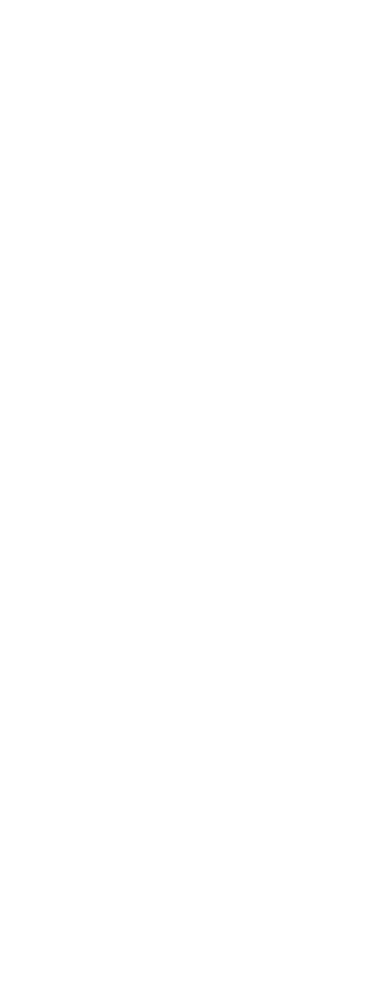
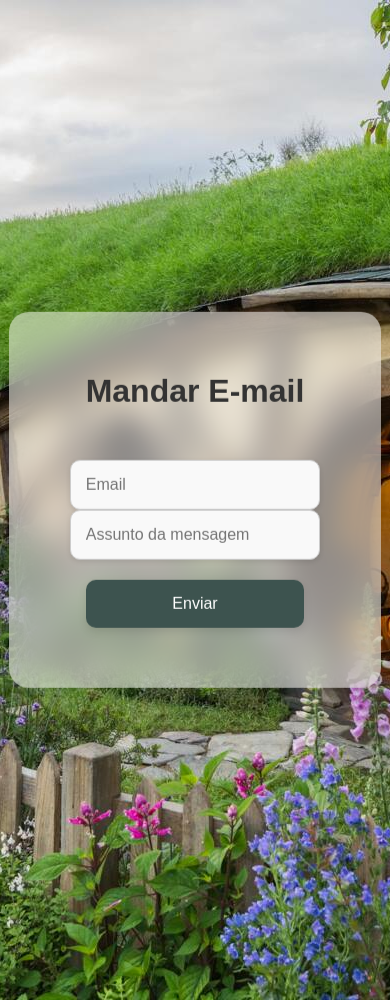
Before and after one commit to Gabriel-Baroni/Projeto-O-Senhor-Dos-Hoteis, a Flask app: page /suport in a window 390 px wide. Before the commit the page is empty. Before the commit the page ends 844 px from the top, so only its background shows below. Run offline with Flask 3, Linux system fonts and the light colour scheme.

Commit message:
Começando a tela de suporte

```diff
--- a/routes.py
+++ b/routes.py
@@ -193,7 +193,6 @@
 
         return render_template("login_cadastro.html")
     @app.route("/logout")
-
     def logout():
         session.pop("usuario_id", None)  # Remove o ID do usuário da sessão
         flash("Você saiu da conta com sucesso.", "info")
@@ -208,4 +207,6 @@
     # Rota para a tela de suporte
     @app.route("/suport")
     def suport():
+        email = request.form.get("email")
+        assunto = request.form.get("assunto")
         return render_template("suport.html")
--- /dev/null
+++ b/static/suport.css
@@ -0,0 +1,156 @@
+/* Resetando margens e configurando o layout principal */
+body {
+    font-family: Arial, sans-serif;
+    margin: 0;
+    padding: 0;
+    display: flex;
+    height: 100vh;
+}
+
+/* Container para dividir a tela em duas partes */
+.container {
+    display: flex;
+    width: 100%;
+    height: 100%;
+}
+
+/* Seção esquerda (Formulário e imagem de fundo) */
+.left-section {
+    flex: 1;
+    position: relative; /* Para o formulário ser posicionado sobre a imagem */
+    display: flex;
+    justify-content: center;
+    align-items: center;
+    overflow: hidden;
+    background-image: url('static/imagem/Plano.png'); /* A imagem de fundo */
+    background-size: cover;
+    background-position: center;
+}
+
+/* Container do formulário */
+.form-container {
+    position: absolute;
+    top: 50%;
+    left: 50%;
+    transform: translate(-50%, -50%);
+    background-color: rgba(255, 255, 255, 0.514); /* Fundo suave, com opacidade */
+    border-radius: 20px; /* Bordas mais arredondadas */
+    padding: 40px 30px; /* Aumenta o espaçamento interno */
+    width: 100%;
+    max-width: 350px; /* Largura maior para o formulário */
+    text-align: center;
+    z-index: 10;
+    backdrop-filter: blur(15px); /* Desfoque de fundo mais sutil */
+    box-shadow: 0px 12px 24px rgba(0, 0, 0, 0.1); /* Sombra suave e difusa */
+    animation: fadeIn 0.8s ease-out; /* Animação suave ao aparecer */
+    display: flex;
+    flex-direction: column; /* Garante que todos os elementos dentro do formulário sejam empilhados */
+    gap: 20px; /* Adiciona espaçamento entre os elementos */
+}
+
+/* Animação de Fade-In */
+@keyframes fadeIn {
+    0% {
+        opacity: 0;
+        transform: translate(-50%, -30%);
+    }
+    100% {
+        opacity: 1;
+        transform: translate(-50%, -50%);
+    }
+}
+
+/* Título do formulário */
+h1 {
+    font-size: 2.4em; /* Tamanho maior para o título */
+    margin-bottom: 30px; /* Espaço maior abaixo do título */
+    color: #333; /* Cor escura e moderna */
+    font-family: 'Poppins', sans-serif; /* Fonte moderna */
+    font-weight: 600;
+}
+
+/* Estilo para os campos de entrada */
+form input {
+    padding: 15px;
+    font-size: 16px;
+    border: 1px solid #ccc;
+    border-radius: 10px;
+    background-color: #f9f9f9;
+    transition: all 0.3s ease;
+    width: 70%;
+    box-shadow: 0 2px 5px rgba(0, 0, 0, 0.1); /* Sombra suave nos inputs */
+}
+
+form input:focus {
+    border-color: #007bff;
+    outline: none;
+    box-shadow: 0 4px 10px rgba(0, 123, 255, 0.2); /* Sombra destacada ao focar */
+}
+
+/* Estilo para os botões do formulário */
+form button {
+    padding: 15px;
+    font-size: 16px;
+    color: #fff;
+    background-color: #3d534f; /* Cor verde especificada */
+    border: none;
+    border-radius: 10px;
+    cursor: pointer;
+    transition: all 0.3s ease;
+    width: 70%; /* Botão ocupa toda a largura do formulário */
+    box-shadow: 0px 4px 8px rgba(0, 0, 0, 0.1); /* Sombra suave no botão */
+    margin-top: 20px; /* Adiciona um espaço entre os campos e o botão */
+    margin-bottom: 20px;
+}
+
+/* Botão "Cadastrar" */
+form button:hover {
+    background-color: #4a7752;
+    transform: translateY(-2px); /* Efeito de botão flutuando */
+}
+
+/* Botões para alternar entre Login e Cadastro */
+.switch-container {
+    display: flex;
+    justify-content: center;
+    gap: 15px;
+    margin-top: 30px;
+}
+
+.switch-container button {
+    background-color: transparent;
+    border: none;
+    color: #336437;
+    font-size: 14px;
+    cursor: pointer;
+    text-decoration: underline;
+    transition: color 0.3s ease;
+}
+
+.switch-container button:hover {
+    color: #30522d;
+}
+
+/* Seção direita (tela verde sem conteúdo) */
+.right-section {
+    flex: 1;
+    background-color: #3d534f; /* Cor verde */
+}
+
+/* Estilos adicionais para a responsividade */
+@media (max-width: 768px) {
+    .container {
+        flex-direction: column; /* Deixa a tela em duas colunas em telas menores */
+    }
+    .left-section, .right-section {
+        flex: none;
+        width: 100%; /* Faz com que as seções ocupem 100% da largura */
+    }
+    .form-container {
+        width: 80%; /* Reduz o tamanho do formulário em telas pequenas */
+    }
+
+    h1 {
+        font-size: 2em; /* Tamanho de título menor em telas pequenas */
+    }
+}
--- a/templates/index.html
+++ b/templates/index.html
@@ -29,7 +29,7 @@
         {% else %}
           <li><a href="{{ url_for('login_cadastro') }}" class="button">Log-in/Cadastro</a></li>
         {% endif %}
-        <li><a href="#">Suporte</a></li>
+        <li><a href="{{ url_for('suport') }}">Suporte</a></li>
       </ul>
     </nav>
   </div>
--- a/templates/suport.html
+++ b/templates/suport.html
@@ -1,11 +1,51 @@
 <!DOCTYPE html>
-<html lang="en">
+<html lang="pt">
 <head>
     <meta charset="UTF-8">
     <meta name="viewport" content="width=device-width, initial-scale=1.0">
-    <title>Document</title>
+    <title>Suporte</title>
+    <link rel="stylesheet" href="static/suport.css">
 </head>
 <body>
+    <div class="container">
+        <!-- Seção Esquerda (Formulário e Imagem de Fundo) -->
+        <div class="left-section">
+            <img src="static/imagem/Plano.png" alt="Imagem de Fundo" class="background-image">
+            <!-- Formulário de Cadastro -->
+            <div class="form-container">
+                <h1 id="formTitle">Mandar E-mail</h1>
 
+                <form id="suportForm" action="{{ url_for('suport') }}" method="POST">
+                    <input type="hidden" name="action" value="Enviar>
+                    <label for="email"></label>
+                    <input type="email" id="email" name="email" placeholder="Email" required>
+
+                    <label for="assunto"></label>
+                    <input type="text" id="assunto" name="assunto" placeholder="Assunto da mensagem" required>
+
+                    <button type="submit">Enviar</button>
+                </form>
+
+
+                {% with messages = get_flashed_messages() %}
+                {% if messages %}
+                  <div class="flash-messages">
+                    {% for message in messages %}
+                      <div class="alert alert-info flash-message" role="alert">
+                        {{ message }}
+                      </div>
+                    {% endfor %}
+                  </div>
+                {% endif %}
+              {% endwith %}
+
+              <script src="/static/flash_message_time.js"></script>
+
+
+            </div>
+        </div>
+
+        <!-- Seção Direita (Tela verde sem conteúdo) -->
+        <div class="right-section"></div>
 </body>
 </html>
```
